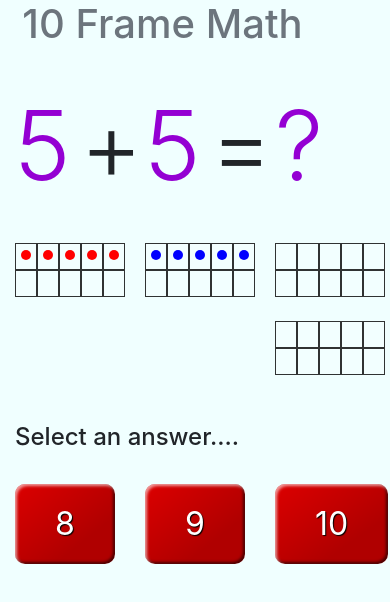
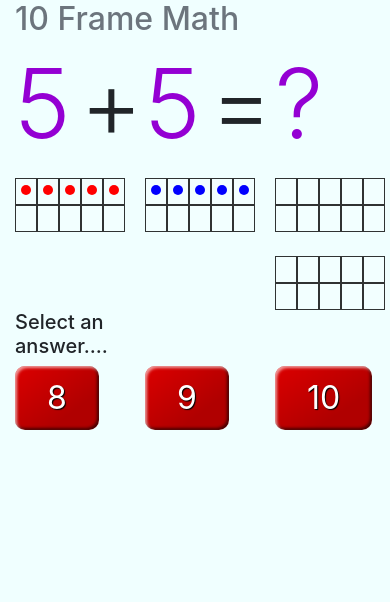
Before and after one commit to wadexyz/10-frame-math, a plain HTML site: page index.html in a window 390 px wide. Drawn offline with nearby package versions, Linux system fonts and the light colour scheme.

Commit message:
try to fit phone screen

```diff
--- a/index.html
+++ b/index.html
@@ -14,17 +14,14 @@
     <script src="https://cdnjs.cloudflare.com/ajax/libs/popper.js/1.14.7/umd/popper.min.js" integrity="sha384-UO2eT0CpHqdSJQ6hJty5KVphtPhzWj9WO1clHTMGa3JDZwrnQq4sF86dIHNDz0W1" crossorigin="anonymous"></script>
     <script src="https://stackpath.bootstrapcdn.com/bootstrap/4.3.1/js/bootstrap.min.js" integrity="sha384-JjSmVgyd0p3pXB1rRibZUAYoIIy6OrQ6VrjIEaFf/nJGzIxFDsf4x0xIM+B07jRM" crossorigin="anonymous"></script>
 
-    <title>Hello, world!</title>
+    <title>10 Frame Math</title>
   </head>
   <body>
 
     <div class="container">
         <div class="row">
           <div class="col-10">
-            <h1 class="mb-3 text-muted app-title">10 Frame Math</h1>
-          </div>
-          <div class="col-12">
-            &nbsp;
+            <h2 class="text-muted">10 Frame Math</h2>
           </div>
         </div>
 
@@ -48,9 +45,6 @@
               &nbsp;
           </div>
       </div>
-
-      <br/>
-
 
         <div class="row">
             <div class="col-2">
@@ -114,15 +108,13 @@
             </div>
         </div>
 
-        <br/><br/>
-
         <div class="row">
-          <div class="col-8">
-            <h4>Select an answer....</h4>
+          <div class="col-6">
+            <div class="display-1">
+              <h5>Select an answer....</h5>
+            </div>
           </div>
         </div>
-
-        <br/>
 
         <div class="row">
             <div class="col-4">
@@ -136,7 +128,7 @@
             </div>
         </div>
 
-        <br/><br/>
+        <br/>
 
         <div class="row">
           <div class="col-10 collapse" id="correctmsg">
@@ -154,12 +146,9 @@
           </div>
         </div>
 
-        <br/>
-
         <div class="row">
           <div class="col-10 collapse" id="nextquestion" >
-            <button type="button" class="btn btn-dark" onclick="location.reload();">Next Question</button>
-          </div>
+          <button type="button" class="btn btn-dark" onclick="location.reload();">Next Question</button>
         </div>
 
     </div>
--- a/styles.css
+++ b/styles.css
@@ -49,8 +49,8 @@ body {background-color: azure;}
 
   .styled {
     border: 0;
-    line-height: 2.5;
-    padding: 0 40px;
+    line-height: 2;
+    padding: 0 32px;
     font-size: 2rem;
     text-align: center;
     color: #fff;
```
